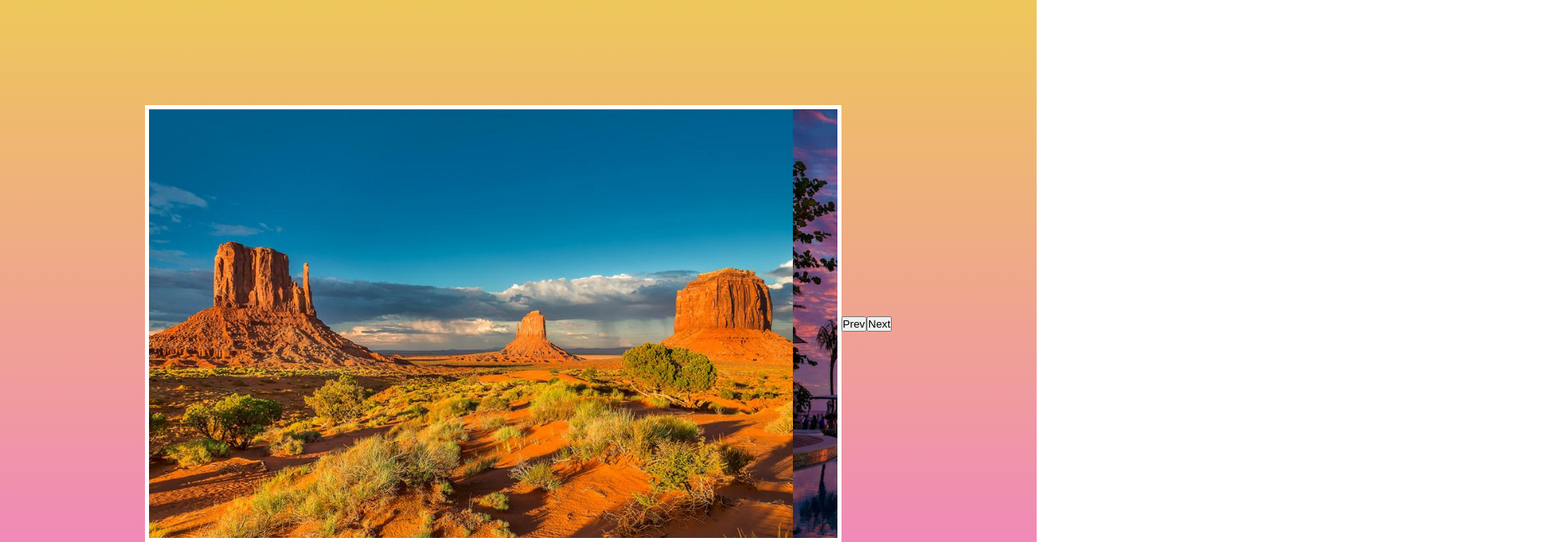
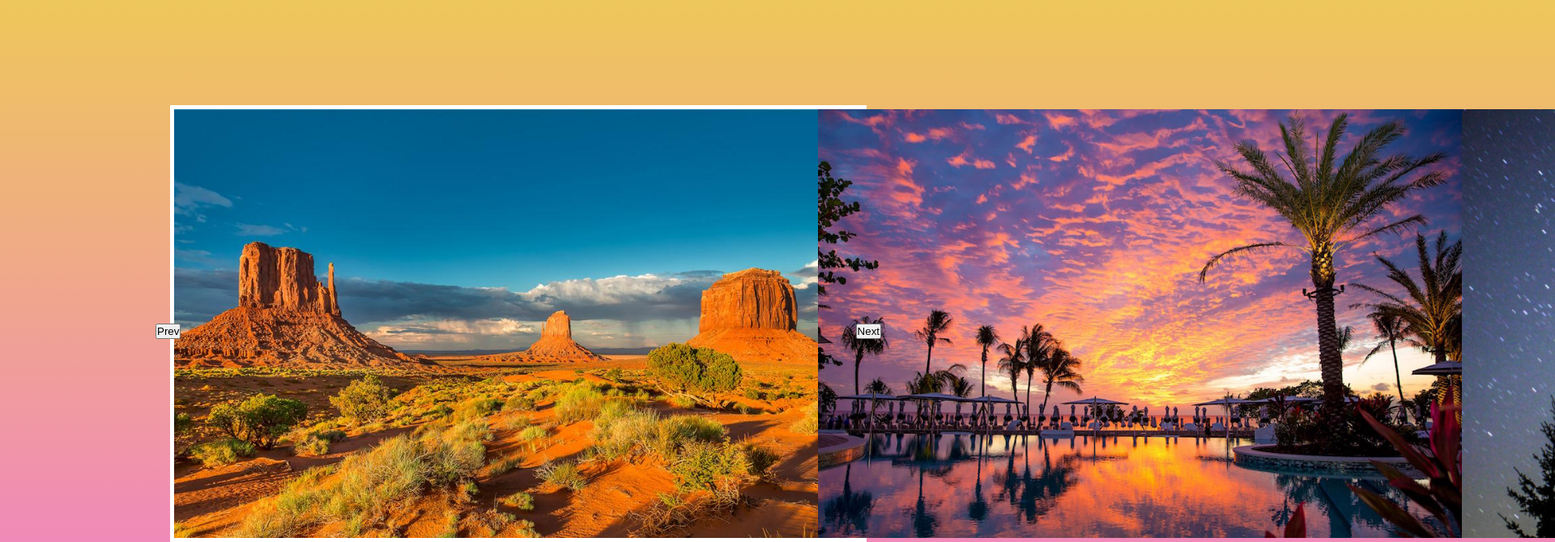
Before and after one commit to aacarring/pic-gallery, a plain HTML site: page index.html in a window 1280 px wide. Shown: the top 670 px of the page at 81% size, 1920 px wide, since content can reach past the window. Drawn offline with Linux system fonts and the light colour scheme.

Commit message:
Added styling for buttons in css

```diff
--- a/styles.css
+++ b/styles.css
@@ -12,9 +12,25 @@ body {
     background: linear-gradient(180deg, rgb(238, 199, 90), rgb(241, 126, 203));
 }
 .slides {
+    position: relative;
     display: flex;
     width: 860px;
     height: 540px;
     border: 5px solid white;
-    overflow: hidden;
+
+
 }
+.prev {
+    position: absolute;
+    top: 50%;
+    z-index: 2;
+    left: 15%;
+    cursor: pointer;
+}
+.next {
+    position: absolute;
+    top: 50%;
+    z-index: 2;
+    right: 15%;
+    cursor: pointer;
+}
```
